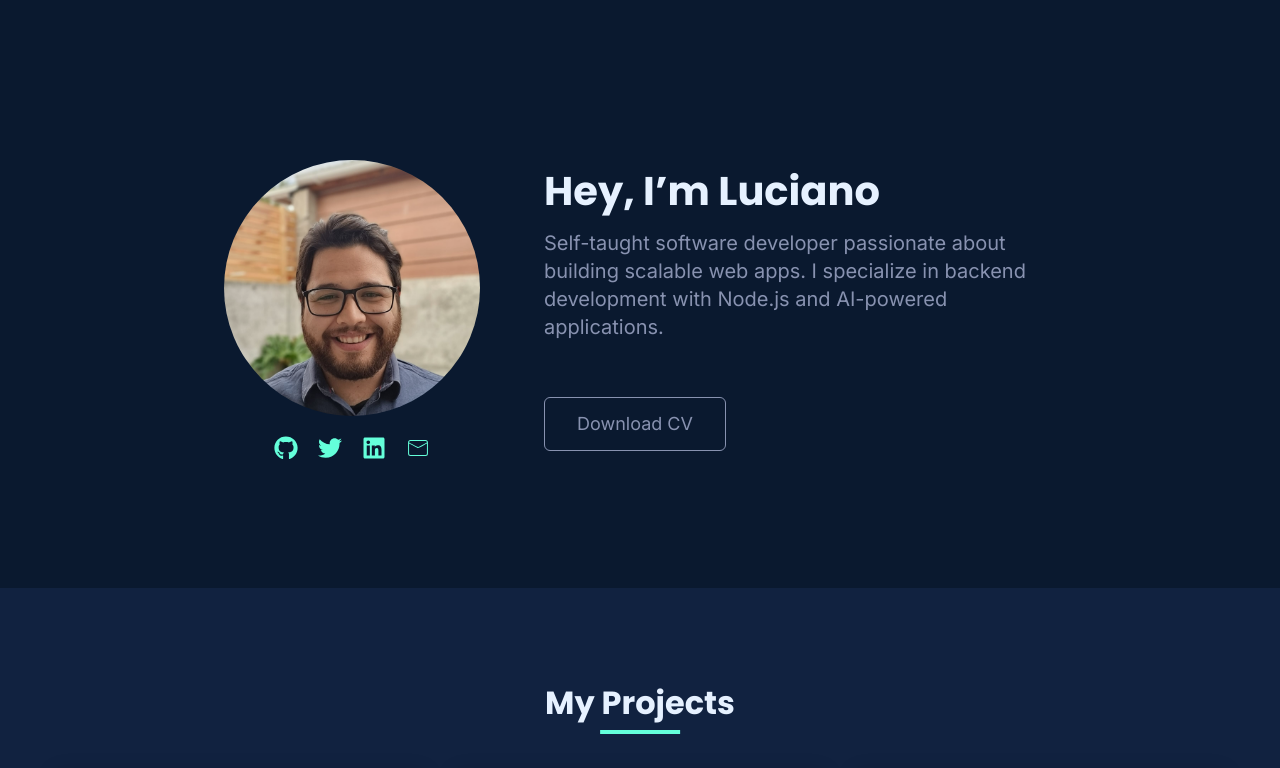
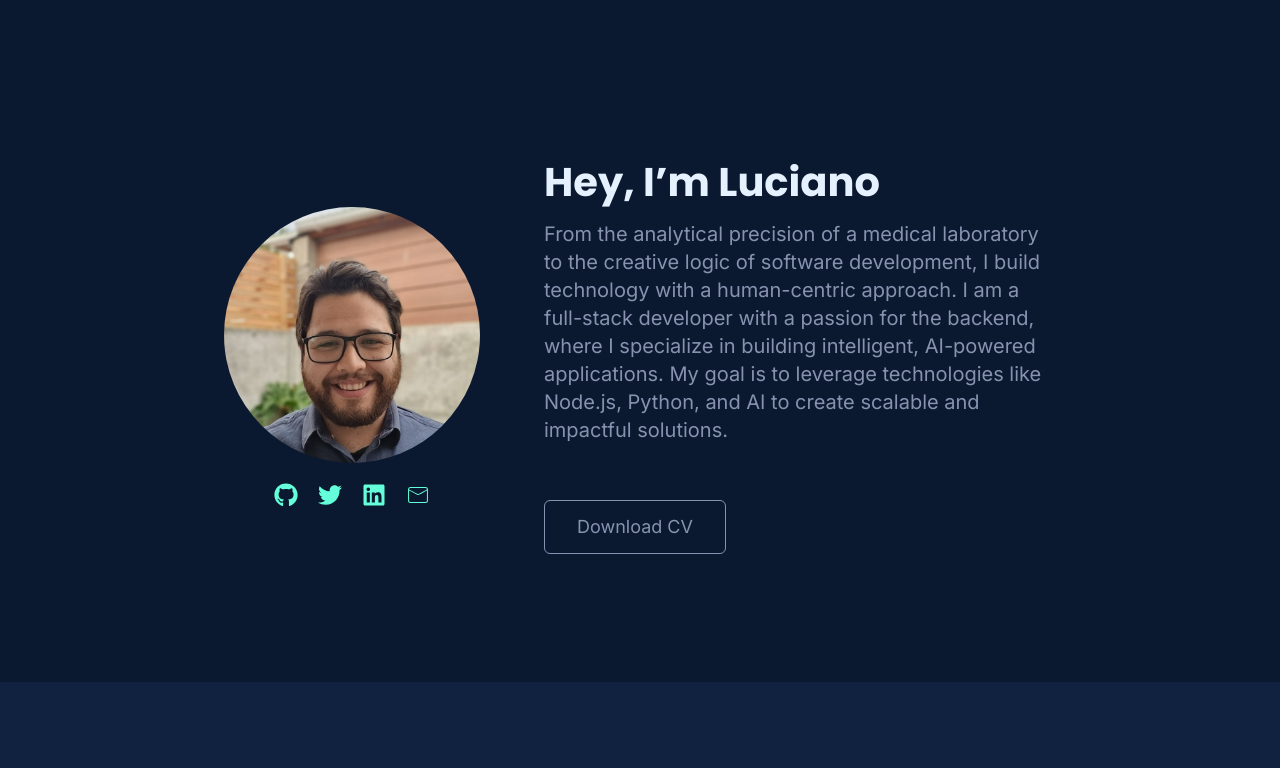
Before and after one commit to MrCrowNFT/portfolio, a React (Vite) app: page / in a window 1280 px wide. Shown: the top 768 px of the page. Built offline with nearby package versions, Linux system fonts and the light colour scheme; grey boxes are pictures that could not be loaded.

Commit message:
new introduction

```diff
--- a/src/data/info-data.tsx
+++ b/src/data/info-data.tsx
@@ -5,7 +5,7 @@ import { SocialMediaPlatform } from "../types/info";
 export const Info = {
   title: "Hey, I’m Luciano",
   introduction:
-    "Self-taught software developer passionate about building scalable web apps. I specialize in backend development with Node.js and AI-powered applications.",
+    "From the analytical precision of a medical laboratory to the creative logic of software development, I build technology with a human-centric approach. I am a full-stack developer with a passion for the backend, where I specialize in building intelligent, AI-powered applications. My goal is to leverage technologies like Node.js, Python, and AI to create scalable and impactful solutions.",
 };
 
 export const socialMedia: SocialMediaPlatform[] = [
```
